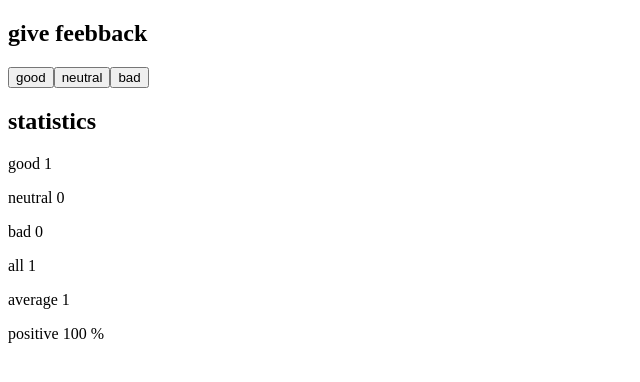
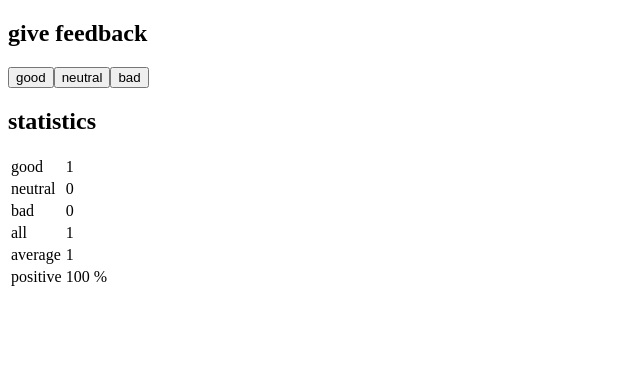
Before and after one commit to VirginiaTsang/helsinki_fullstackopen, a React (Vite) app in the folder part1/courseintro/: page / in a window 1280 px wide. Both pictures are taken after a click on the button "good". Shown: the top 382 px of the page, without its empty margins (0-640 px from the left). Built offline with nearby package versions, Linux system fonts and the light colour scheme.

Commit message:
1.11: unicafe step 6

```diff
--- a/part1/courseintro/src/App.jsx
+++ b/part1/courseintro/src/App.jsx
@@ -4,7 +4,12 @@ const Button = (props) => {
   return(<button onClick={props.onClick}>{props.text}</button>)
 }
 const StatisticLine = (props) =>{
-  return (<p>{props.text} {props.value}</p>)
+  return (
+    <tr>
+      <td>{props.text}</td>
+      <td>{props.value}</td>
+    </tr>
+)
 }
 
 const Statistics = (props) => {
@@ -12,19 +17,29 @@ const Statistics = (props) => {
   const average = (props.good-props.bad)/(total)
   const positive = `${(props.good)/(total)*100} %`
 
-  if (total===0){
-    return (<StatisticLine text="No feedback given"/>)
+ if (total === 0) {
+  return (
+    <table>
+      <tbody>
+        <tr>
+          <td>No feedback given</td>
+        </tr>
+      </tbody>
+    </table>
+  );
 }
   else{
     return(
-      <div>
+      <table>
+        <tbody>
           <StatisticLine text="good" value ={props.good} />
           <StatisticLine text="neutral" value ={props.neutral} />
           <StatisticLine text="bad" value ={props.bad} />
           <StatisticLine text="all" value ={total} />
           <StatisticLine text="average" value ={average} />
           <StatisticLine text="positive" value ={positive} />
-      </div>
+        </tbody>
+      </table>
     )
   }
 }
@@ -36,14 +51,14 @@ const App = () => {
   const [bad, setBad] = useState(0)
 
   return (
-    <div>
-      <h2>give feebback</h2>
+    <>
+      <h2>give feedback</h2>
       <Button onClick={()=>setGood(good+1)} text="good"/>
       <Button onClick={()=>setNeutral(neutral+1)} text="neutral"/>
       <Button onClick={()=>setBad(bad+1)} text="bad"/>
       <h2>statistics</h2>
       <Statistics good={good} neutral={neutral} bad={bad}/>
-    </div>
+    </>
   )
 }
 
```
Lines whose indentation alone changed are shown as unchanged.
